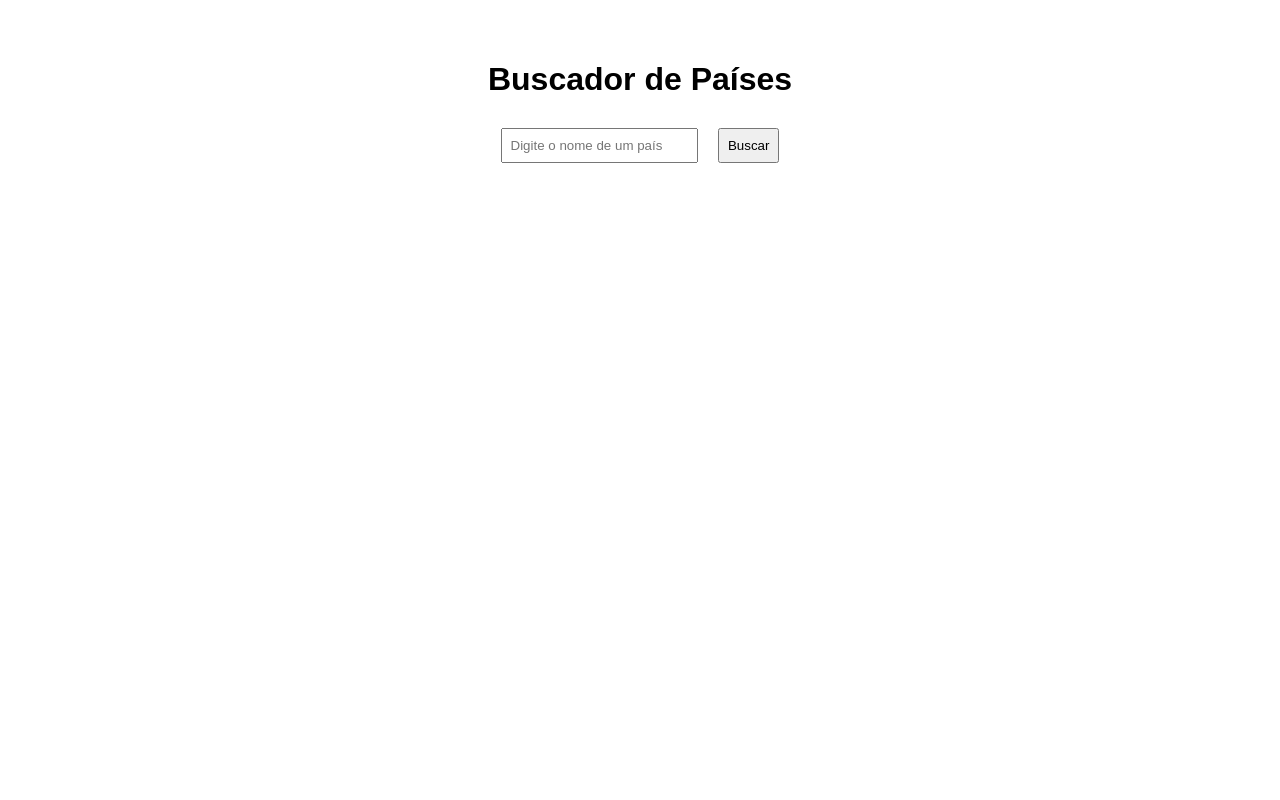
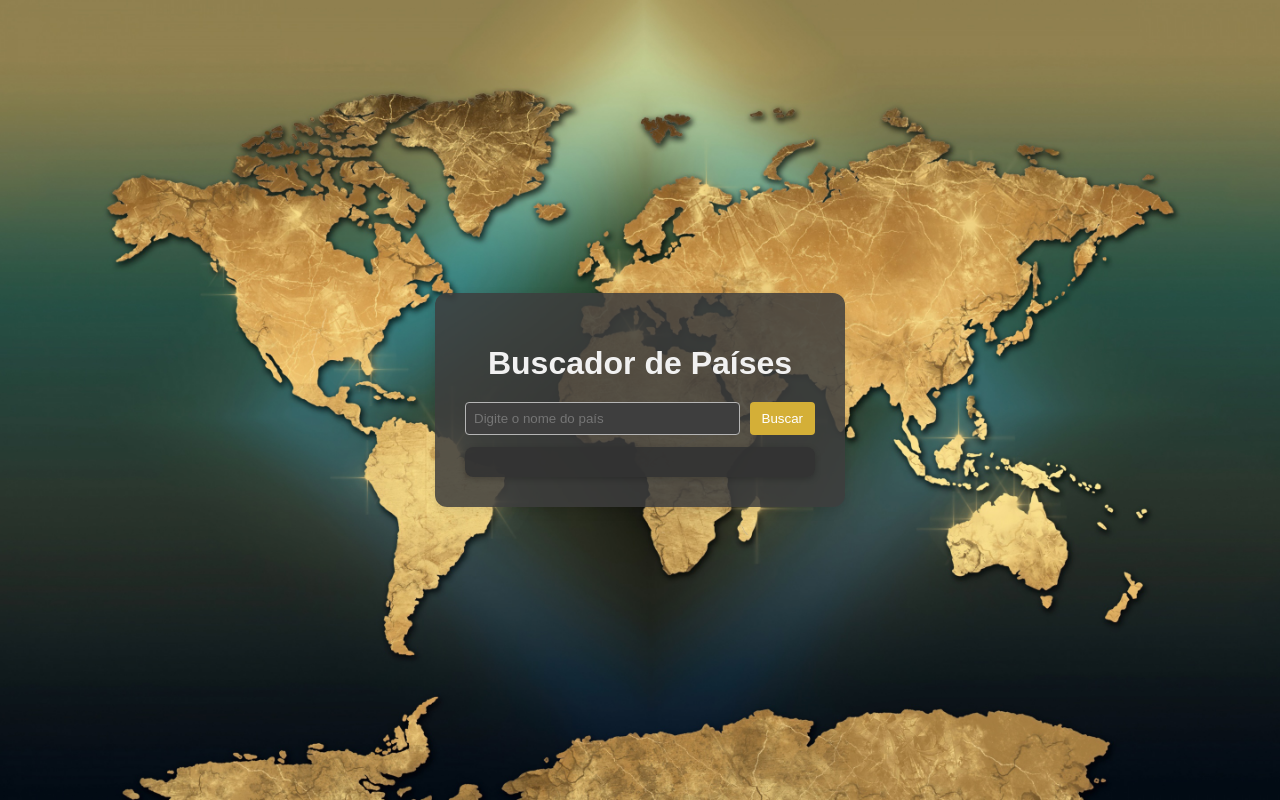
Before and after one commit to MATHEUSXDOK/Buscador-de-Paises, a plain HTML site: page Buscador de Paises/index.html in a window 1280 px wide. Drawn offline with Linux system fonts and the light colour scheme.

Commit message:
Add files via upload

```diff
--- a/Buscador de Paises/index.html
+++ b/Buscador de Paises/index.html
@@ -1,21 +1,23 @@
 <!DOCTYPE html>
 <html lang="pt-BR">
 <head>
-  <meta charset="UTF-8" />
-  <meta name="viewport" content="width=device-width, initial-scale=1.0" />
+  <meta charset="UTF-8">
+  <meta name="viewport" content="width=device-width, initial-scale=1.0">
   <title>Buscador de Países</title>
   <link rel="stylesheet" href="style.css">
 </head>
 <body>
-  <div class="container">
-    <h1>Buscador de Países</h1>
 
-    <input type="text" id="nomePais" placeholder="Digite o nome de um país" />
+<div class="container">
+  <h1>Buscador de Países</h1>
+  <div class="busca">
+    <input type="text" id="nomePais" placeholder="Digite o nome do país" />
     <button id="botaoBuscar">Buscar</button>
+  </div>
+  <div id="respostaPais"></div>
+</div>
 
-    <div id="respostaPais"></div>
-  </div>
+  <script src="dist/main.js"></script>
 
-  <script type="module" src="./dist/main.js"></script>
 </body>
 </html>
--- a/Buscador de Paises/style.css
+++ b/Buscador de Paises/style.css
@@ -1,20 +1,85 @@
 body {
   font-family: Arial, sans-serif;
+  background-image: url('imagem/mapamundi.jpg');
+  background-size: cover;
+  background-position: center;
+  background-repeat: no-repeat;
   display: flex;
   justify-content: center;
-  padding: 2rem;
+  align-items: center;
+  height: 100vh;
+  margin: 0;
+  background-color: #2c2c2c;
 }
 
 .container {
+  padding: 30px;
+  border-radius: 12px;
+  width: 350px;
+  text-align: center;
+  background-color: rgba(62, 62, 62, 0.85);
+  box-shadow: 0 4px 12px rgba(0, 0, 0, 0.1);
+}
+
+h1 {
+  margin-bottom: 20px;
+  color: #f1f1f1;
+}
+
+.busca {
+  display: flex;
+  gap: 10px;
+  justify-content: center;
+  margin-bottom: 10px;
+}
+
+.busca input {
+  flex: 1;
+  padding: 8px;
+  border: 1px solid #b5b5b5;
+  border-radius: 4px;
+  background-color: #3e3e3e;
+  color: #f1f1f1;
+}
+
+.busca button {
+  padding: 8px 12px;
+  background-color: #d4af37;
+  color: white;
+  border: none;
+  border-radius: 4px;
+  cursor: pointer;
+}
+
+.busca button:hover {
+  background-color: #c89f30;
+}
+
+#respostaPais {
+  display: flex;
+  flex-direction: column;
+  align-items: center;
+  background-color: rgba(50, 50, 50, 0.9);
+  padding: 15px;
+  border-radius: 8px;
+  box-shadow: 0 2px 6px rgba(0,0,0,0.2);
+  margin-top: 12px;
+  color: #f1f1f1;
+}
+
+#respostaPais img {
+  background-color: #f0f0f0;
+  border: 2px solid #ccc;
+  border-radius: 4px;
+  padding: 2px;
+  max-width: 100%;
+  height: auto;
+  margin-top: 10px;
+  box-shadow: 0 2px 4px rgba(0,0,0,0.2);
+}
+
+#respostaPais h2,
+#respostaPais p {
+  margin: 5px 0;
   text-align: center;
 }
-
-input, button {
-  padding: 0.5rem;
-  margin: 0.5rem;
-}
-
-img {
-  margin-top: 1rem;
-  max-width: 150px;
-}
```
Also changed, not shown: Buscador de Paises/imagem/mapamundi.jpg (added).
